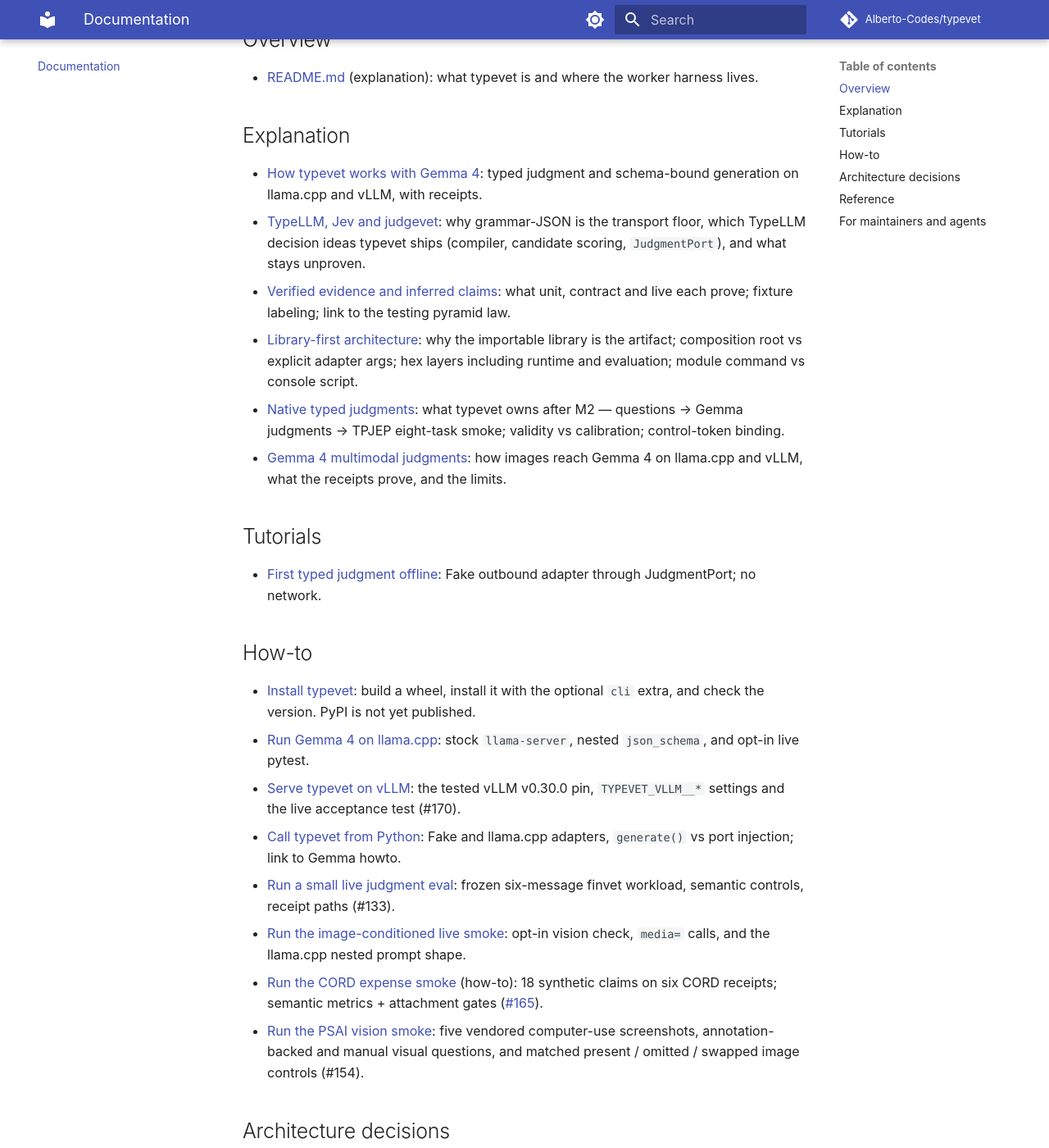
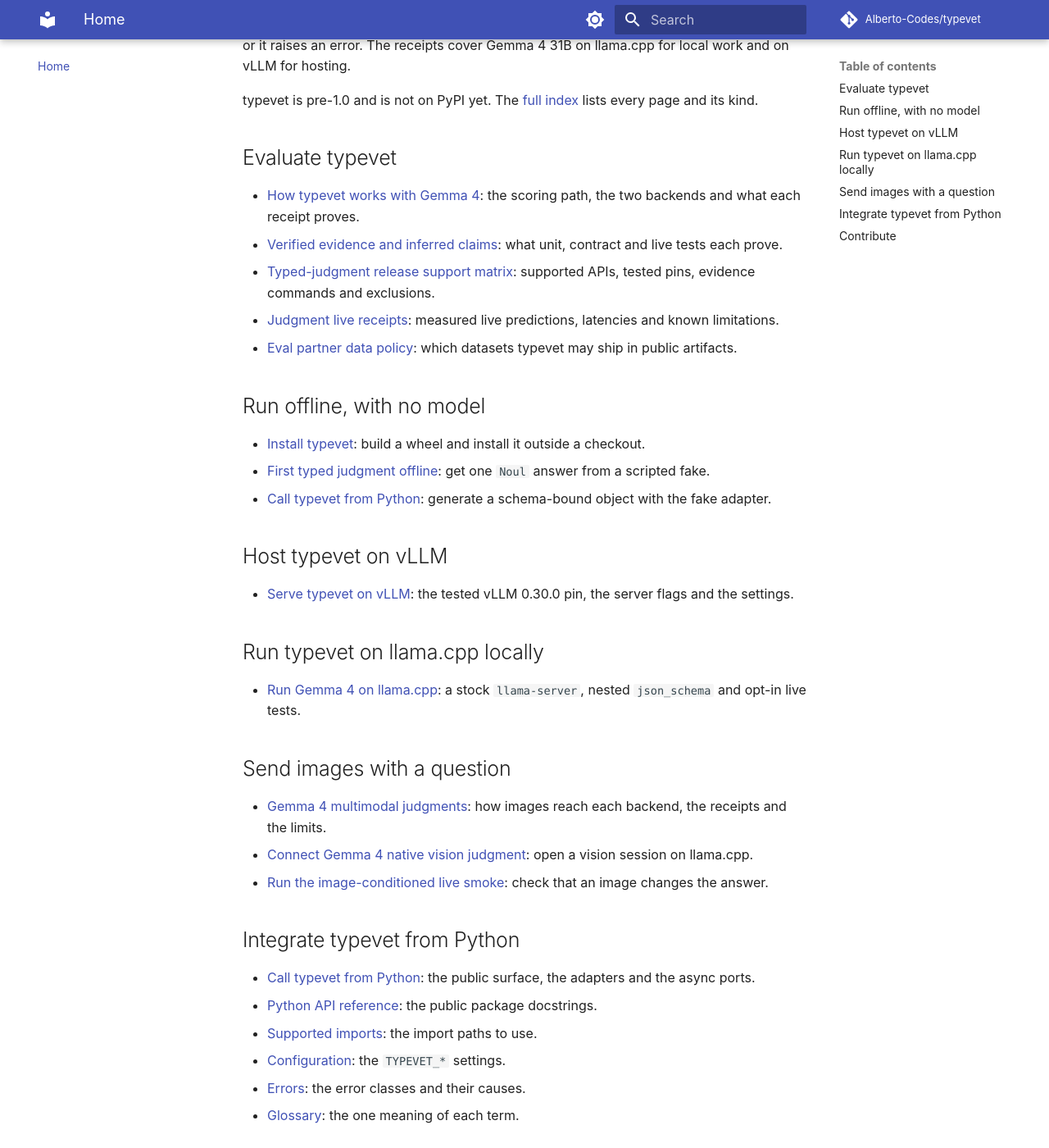
Before and after one commit to Alberto-Codes/typevet, an MkDocs documentation site: the page built from docs/index.md, in a window 1280 px wide and 1400 px high, scrolled down 329 px. Shown: the whole window at 82% size. Built offline with MkDocs 1.6.1 and Material for MkDocs 9.7.7, drawn with Linux system fonts in a browser that asks for light colours; comment, search, counter and statistics services are not loaded; some of the changed text lies outside the part shown.

Commit message:
docs(site): add a landing page and rewrite the README for new readers
docs/index.md is the site home page: what typevet is in five sentences,
then paths by reader goal (evaluate, run offline, host on vLLM, run on
llama.cpp, send images, integrate from Python, contribute). README.md is
the public repository front page: the same overview, status (pre-1.0,
not on PyPI yet, one tested pin per backend with receipts), an offline
quickstart, links to the docs site and the explanation pages, and
accurate badges only. docs/README.md stays the full index in the
repository; MkDocs cannot serve it next to index.md, so the site
excludes it.

Acceptance review (claude-opus-5-5): ACCEPT-WITH-FINDINGS; the
supervisor applied the findings (install how-to link, quickstart output
explained, Python 3.12 badge only, README labelled as a landing page).

Closes #244

Generated-By: claude-opus-5-5 (via Claude Code Agent tool, builder)

```diff
--- a/docs/README.md
+++ b/docs/README.md
@@ -8,8 +8,10 @@ answers a question, and a reference gives facts.
 
 ## Overview
 
-- [README.md](https://github.com/Alberto-Codes/typevet/blob/main/README.md) (explanation): what typevet is and where the
-  worker harness lives.
+- [README.md](https://github.com/Alberto-Codes/typevet/blob/main/README.md) (explanation): what typevet is, its status
+  and a quickstart.
+- [Landing page](index.md) (reference): the site home page, with a path for
+  each reader question.
 
 ## Explanation
 
--- /dev/null
+++ b/docs/index.md
@@ -0,0 +1,70 @@
+# typevet
+
+Kind: reference, the landing page. Choose a path by what you need to do.
+
+typevet is a Python library that asks a model typed questions and returns typed answers.
+The three question types are `Noul` (yes or no), `Choice` (one label) and `Score` (one rubric level).
+typevet computes each answer from the model's next-token probabilities, read before sampling.
+typevet also returns JSON objects that pass a JSON Schema you supply, or it raises an error.
+The receipts cover Gemma 4 31B on llama.cpp for local work and on vLLM for hosting.
+
+typevet is pre-1.0 and is not on PyPI yet.
+The [full index](https://github.com/Alberto-Codes/typevet/blob/main/docs/README.md) lists every page and its kind.
+
+## Evaluate typevet
+
+- [How typevet works with Gemma 4](explanation/how-typevet-works-with-gemma-4.md):
+  the scoring path, the two backends and what each receipt proves.
+- [Verified evidence and inferred claims](explanation/verification.md):
+  what unit, contract and live tests each prove.
+- [Typed-judgment release support matrix](reference/typed-judgment-release-support-matrix.md):
+  supported APIs, tested pins, evidence commands and exclusions.
+- [Judgment live receipts](reference/judgment-live-receipts.md):
+  measured live predictions, latencies and known limitations.
+- [Eval partner data policy](reference/eval-partner-data-policy.md):
+  which datasets typevet may ship in public artifacts.
+
+## Run offline, with no model
+
+- [Install typevet](how-to/install.md): build a wheel and install it outside a checkout.
+- [First typed judgment offline](tutorials/first-typed-judgment-offline.md):
+  get one `Noul` answer from a scripted fake.
+- [Call typevet from Python](how-to/call-typevet-from-python.md#runnable-example-offline-fake):
+  generate a schema-bound object with the fake adapter.
+
+## Host typevet on vLLM
+
+- [Serve typevet on vLLM](how-to/serve-typevet-on-vllm.md):
+  the tested vLLM 0.30.0 pin, the server flags and the settings.
+
+## Run typevet on llama.cpp locally
+
+- [Run Gemma 4 on llama.cpp](how-to/run-gemma4-llamacpp.md):
+  a stock `llama-server`, nested `json_schema` and opt-in live tests.
+
+## Send images with a question
+
+- [Gemma 4 multimodal judgments](explanation/gemma-4-multimodal-judgments.md):
+  how images reach each backend, the receipts and the limits.
+- [Connect Gemma 4 native vision judgment](how-to/connect-gemma4-native-vision-judgment.md):
+  open a vision session on llama.cpp.
+- [Run the image-conditioned live smoke](how-to/run-a-multimodal-live-smoke.md):
+  check that an image changes the answer.
+
+## Integrate typevet from Python
+
+- [Call typevet from Python](how-to/call-typevet-from-python.md):
+  the public surface, the adapters and the async ports.
+- [Python API reference](reference/api.md): the public package docstrings.
+- [Supported imports](reference/supported-imports.md): the import paths to use.
+- [Configuration](reference/configuration.md): the `TYPEVET_*` settings.
+- [Errors](reference/errors.md): the error classes and their causes.
+- [Glossary](reference/glossary.md): the one meaning of each term.
+
+## Contribute
+
+- [Testing pyramid](reference/testing.md): the unit, contract and live layers.
+- [Writing system](reference/writing-system.md): page kinds and prose rules.
+- [Commit messages](reference/commits.md): the Conventional Commits vocabulary.
+- [Contributor and agent notes](https://github.com/Alberto-Codes/typevet/blob/main/CLAUDE.md):
+  the gates, the issue workflow and the non-negotiable rules.
--- a/mkdocs.yml
+++ b/mkdocs.yml
@@ -71,6 +71,7 @@ markdown_extensions:
   - toc:
       permalink: true
 exclude_docs: |
+  /README.md
   /reference/worker-runs.md
   /maintainers/
 validation:
@@ -80,7 +81,7 @@ validation:
     anchors: warn
     unrecognized_links: warn
 nav:
-  - Documentation: README.md
+  - Home: index.md
   - Tutorials:
       - First typed judgment offline: tutorials/first-typed-judgment-offline.md
   - How-to:
```
Also changed, not shown: README.md (+68 -77 lines).
